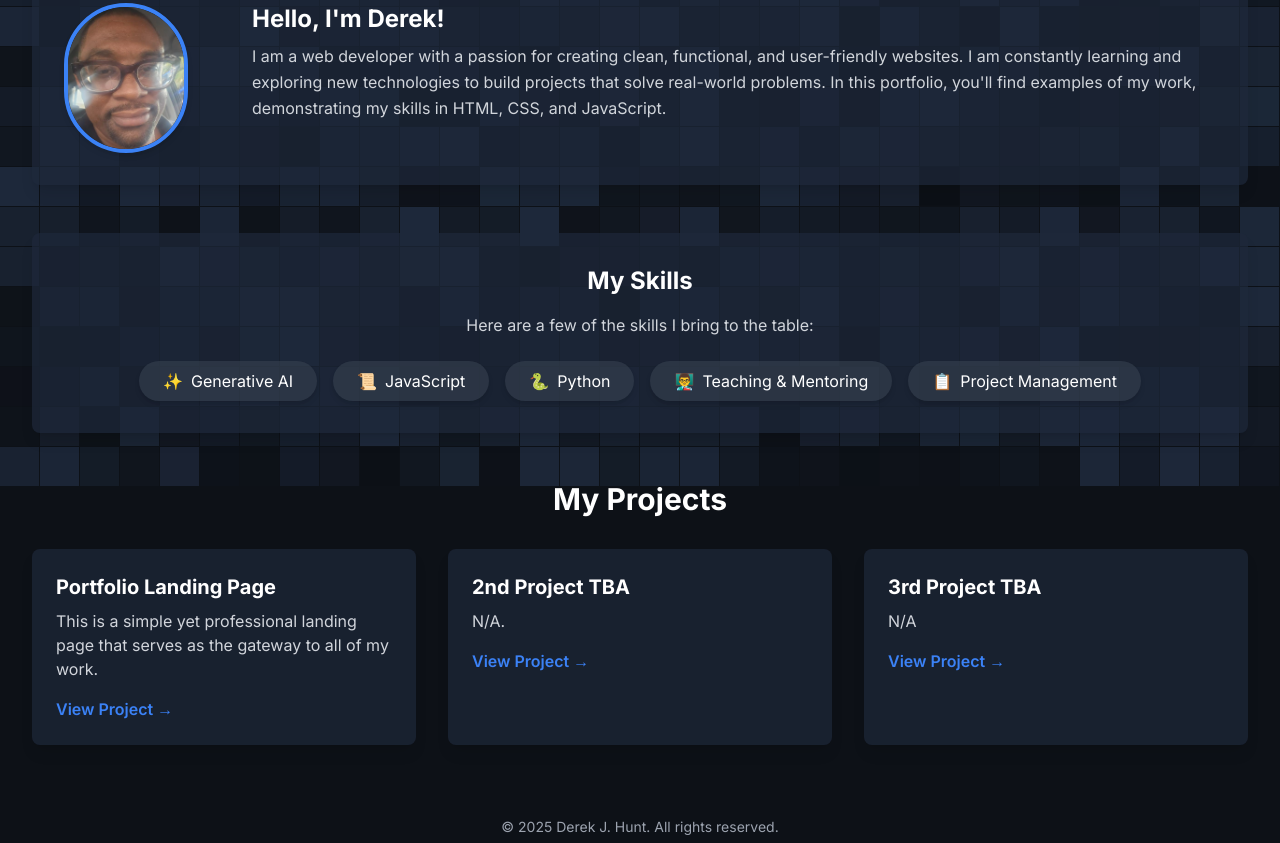
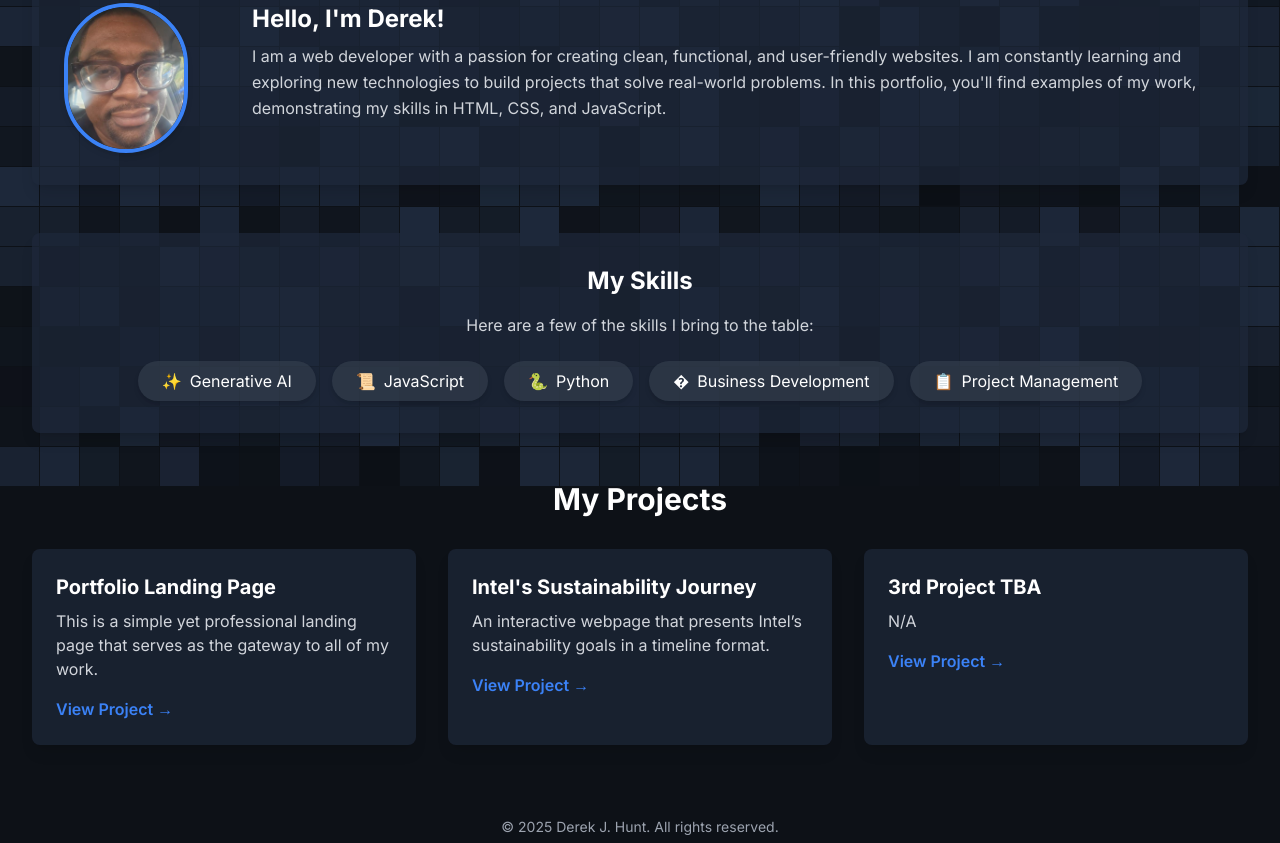
Before and after one commit to dhunt22-ship-it/Proj1, a plain HTML site: page index.html in a window 1280 px wide. Shown: the part 313-1156 px from the top of the page. Drawn offline with nearby package versions, Linux system fonts and the light colour scheme.

Commit message:
my skills

```diff
--- a/index.html
+++ b/index.html
@@ -63,10 +63,10 @@
                     <span>🐍</span>
                     <span>Python</span>
                 </a>
-                <!-- Skill Tile: Teaching & Mentoring -->
+                <!-- Skill Tile: Business Development -->
                 <a href="#" class="bg-gray-700 bg-opacity-60 text-white px-6 py-2 rounded-full shadow-md flex items-center space-x-2 transition-transform duration-200 hover:scale-105">
-                    <span>👨‍🏫</span>
-                    <span>Teaching & Mentoring</span>
+                    <span>�</span>
+                    <span>Business Development</span>
                 </a>
                 <!-- Skill Tile: Project Management -->
                 <a href="#" class="bg-gray-700 bg-opacity-60 text-white px-6 py-2 rounded-full shadow-md flex items-center space-x-2 transition-transform duration-200 hover:scale-105">
@@ -91,11 +91,11 @@
 
                 <!-- Project Card 2 -->
                 <div class="bg-slate-800 bg-opacity-70 rounded-lg shadow-lg p-6 hover:shadow-xl transition-shadow duration-300">
-                    <h3 class="text-xl font-bold mb-2">2nd Project TBA</h3>
+                    <h3 class="text-xl font-bold mb-2">Intel's Sustainability Journey</h3>
                     <p class="mb-4 text-gray-300">
-                        N/A.
+                        An interactive webpage that presents Intel’s sustainability goals in a timeline format.
                     </p>
-                    <a href="#" class="text-blue-500 hover:text-blue-300 font-semibold">View Project →</a>
+                    <a href="https://dhunt22-ship-it.github.io/02-prj-intel-sustainability/" target="_blank" class="text-blue-500 hover:text-blue-300 font-semibold">View Project →</a>
                 </div>
 
                 <!-- Project Card 3 -->
```
